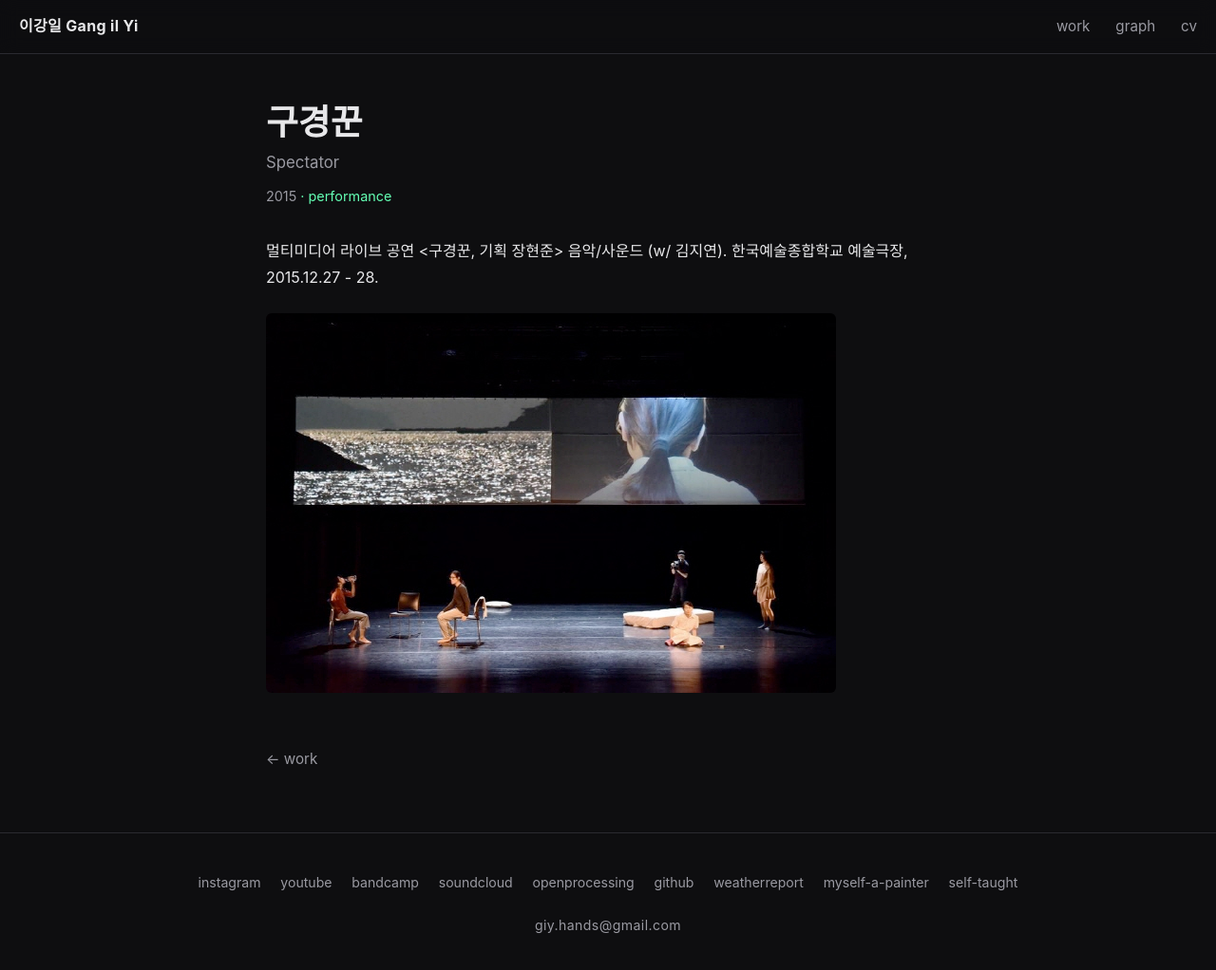
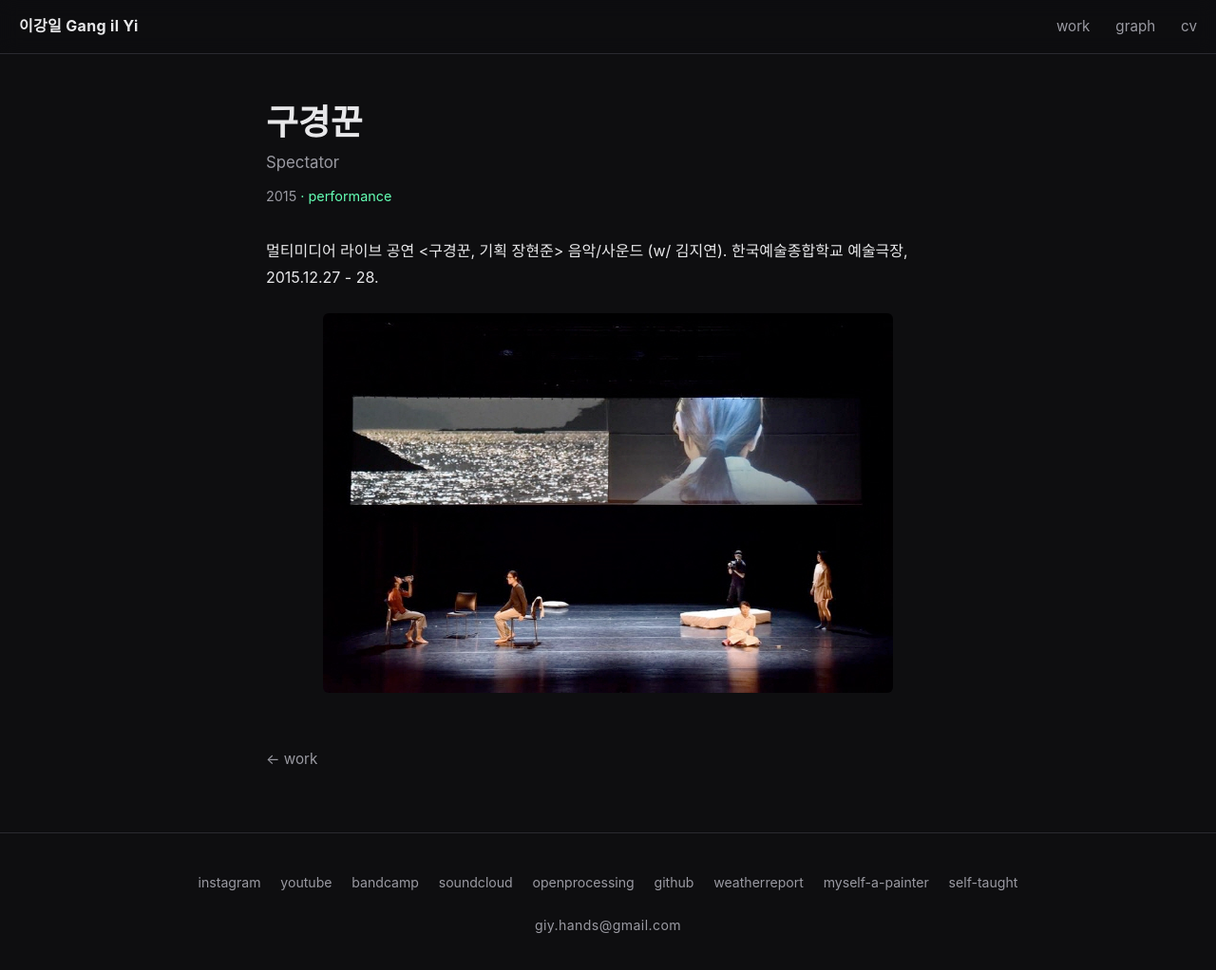
Before and after one commit to morfant/Gang-il-Yi, a Jekyll site: the page built from _projects/spectator.md, in a window 1280 px wide and 1036 px high. Shown: the top 1022 px of the window at 95% size. Built offline with Jekyll 4.4.1, drawn with Linux system fonts in a browser that asks for light colours; some web fonts are replaced.

Commit message:
Project pages: center images; tile consecutive images as equal 4:3 boxes
Co-Authored-By: Claude Fable 5.1 <noreply@anthropic.com>

```diff
--- a/assets/css/main.css
+++ b/assets/css/main.css
@@ -211,7 +211,15 @@ img { max-width: 100%; height: auto; display: block; }
 .embed.audio iframe { width: 100%; height: 166px; border: 0; display: block; }
 
 .project-body { margin-top: 2rem; }
-.project-body img { margin: 1.5rem 0; border-radius: 6px; }
+.project-body img { display: block; margin: 1.5rem auto; border-radius: 6px; }
+/* 이미지가 연달아 있는 단락 → 같은 크기의 타일 격자 (잘리지 않게 letterbox) */
+.project-body p:has(> img:nth-of-type(2)) {
+  display: grid; grid-template-columns: repeat(auto-fit, minmax(min(260px, 100%), 1fr));
+  gap: 0.8rem; justify-content: center; margin: 1.5rem 0;
+}
+.project-body p:has(> img:nth-of-type(2)) img {
+  margin: 0; width: 100%; aspect-ratio: 4 / 3; object-fit: contain; background: var(--bg-soft);
+}
 .project-body p { color: var(--fg); }
 
 .ext-links { margin-top: 2rem; display: flex; flex-wrap: wrap; gap: 0.6rem; }
```
